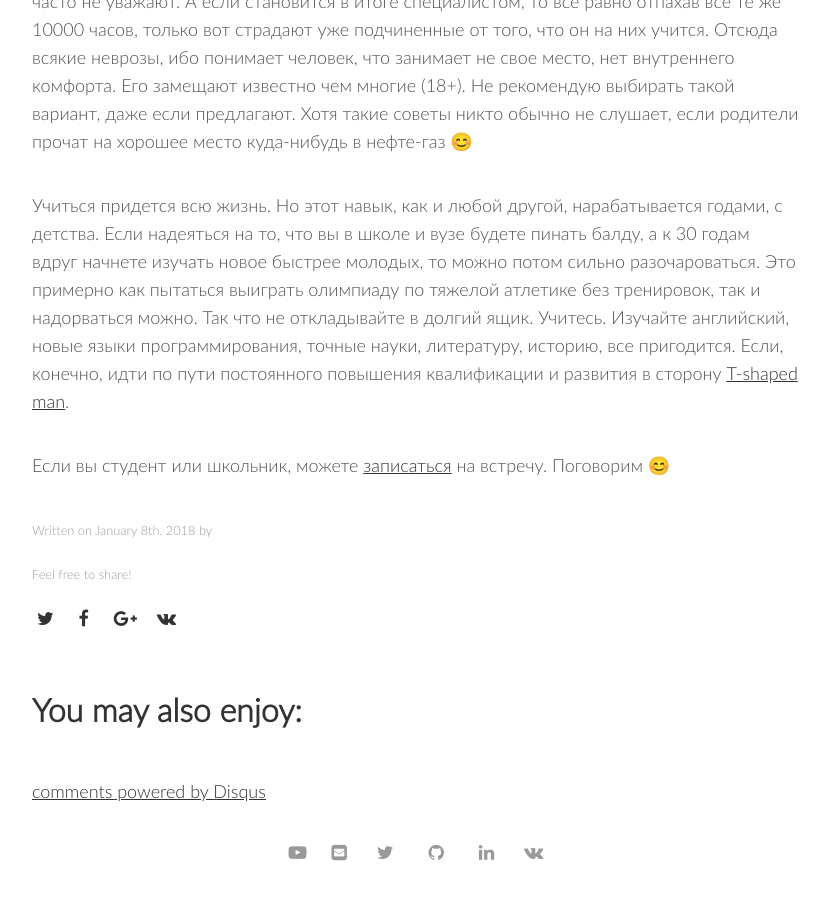
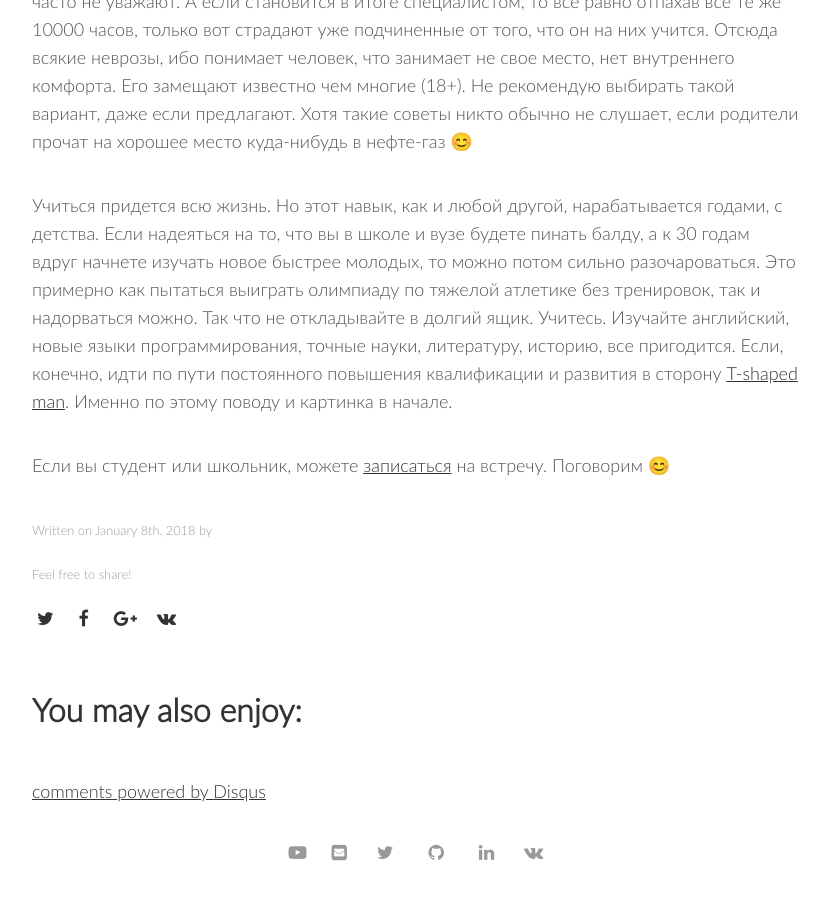
Before and after one commit to 7bits/7bits.github.io, a Jekyll site: the page built from _posts/2018-01-11-students-meetings-2017-12-19.md, in a window 1280 px wide and 900 px high, scrolled down 4151 px. Shown: the whole window, without its empty margins (224-1053 px from the left). Built offline with Jekyll 4.4.1, drawn with Linux system fonts in a browser that asks for light colours; nearby versions of some CDN libraries; comment, search, counter and statistics services are not loaded.

Commit message:
The post for 2017-12-19 has been updated

```diff
--- a/_posts/2018-01-11-students-meetings-2017-12-19.md
+++ b/_posts/2018-01-11-students-meetings-2017-12-19.md
@@ -40,6 +40,6 @@ image:
 
 Я обещала ругаться, сейчас начну 😊 В общем, огорчают меня, — а иногда и возмущают, — те, кто хочет ничему не учиться, не тратить время и силы, а сразу раз! — и на вершину. Правило 10000 часов еще никому не удалось обмануть. Ситуации, когда кого-то куда-то папа назначил, не являются контр-примером, поскольку должность-то человек может быть и занимает, но вот настоящим специалистом, гуру, не становится, даже подчиненные его часто не уважают. А если становится в итоге специалистом, то все равно отпахав все те же 10000 часов, только вот страдают уже подчиненные от того, что он на них учится. Отсюда всякие неврозы, ибо понимает человек, что занимает не свое место, нет внутреннего комфорта. Его замещают известно чем многие (18+). Не рекомендую выбирать такой вариант, даже если предлагают. Хотя такие советы никто обычно не слушает, если родители прочат на хорошее место куда-нибудь в нефте-газ 😊
 
-Учиться придется всю жизнь. Но этот навык, как и любой другой, нарабатывается годами, с детства. Если надеяться на то, что вы в школе и вузе будете пинать балду, а к 30 годам вдруг начнете изучать новое быстрее молодых, то можно потом сильно разочароваться. Это примерно как пытаться выиграть олимпиаду по тяжелой атлетике без тренировок, так и надорваться можно. Так что не откладывайте в долгий ящик. Учитесь. Изучайте английский, новые языки программирования, точные науки, литературу, историю, все пригодится. Если, конечно, идти по пути постоянного повышения квалификации и развития в сторону <a href="https://en.wikipedia.org/wiki/T-shaped_skills" target="_blank">T-shaped man</a>.
+Учиться придется всю жизнь. Но этот навык, как и любой другой, нарабатывается годами, с детства. Если надеяться на то, что вы в школе и вузе будете пинать балду, а к 30 годам вдруг начнете изучать новое быстрее молодых, то можно потом сильно разочароваться. Это примерно как пытаться выиграть олимпиаду по тяжелой атлетике без тренировок, так и надорваться можно. Так что не откладывайте в долгий ящик. Учитесь. Изучайте английский, новые языки программирования, точные науки, литературу, историю, все пригодится. Если, конечно, идти по пути постоянного повышения квалификации и развития в сторону <a href="https://en.wikipedia.org/wiki/T-shaped_skills" target="_blank">T-shaped man</a>. Именно по этому поводу и картинка в начале.
 
 Если вы студент или школьник, можете <a href="http://annieomsk.1der.link/it-education-meeting" target="_blank">записаться</a> на встречу. Поговорим 😊
```
